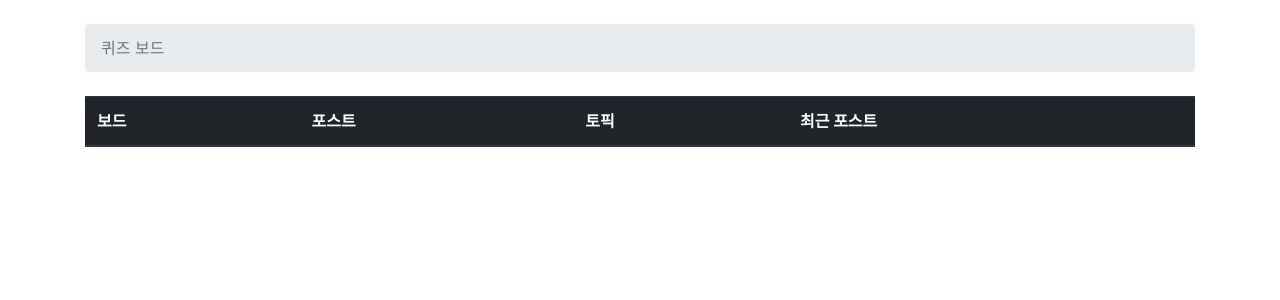
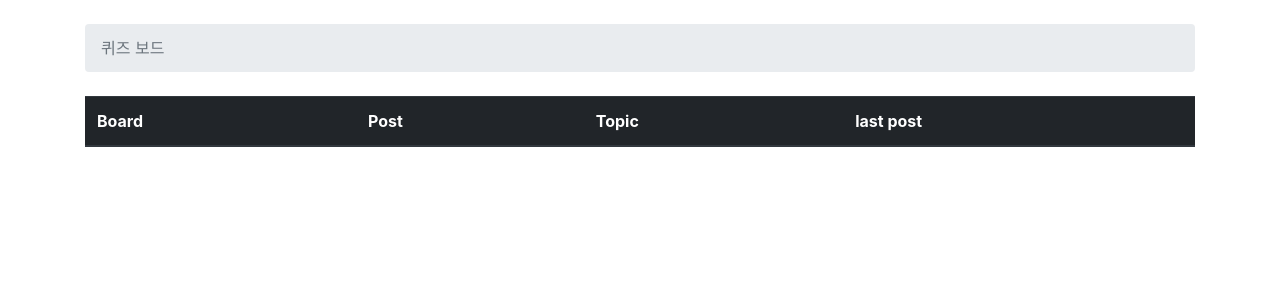
Before and after one commit to Josephpaik/quiz_board, a Django app: page / in a window 1280 px wide. Shown: the part 56-356 px from the top of the page. Run offline with Django 3.2, Linux system fonts and the light colour scheme; data that the repository does not hold is empty; some libraries are stand-ins or nearby versions.

Commit message:
part 6 Pagination added. board views converted with GCBV

```diff
--- a/boards/admin.py
+++ b/boards/admin.py
@@ -1,5 +1,7 @@
 from django.contrib import admin
-from .models import Board
+from .models import Board, Topic, Post
 
 
 admin.site.register(Board)
+admin.site.register(Topic)
+admin.site.register(Post)
--- a/boards/templates/boards/home.html
+++ b/boards/templates/boards/home.html
@@ -8,10 +8,10 @@
     <table class="table">
       <thead class="thead-dark">
         <tr>
-          <th>보드</th>
-          <th>포스트</th>
-          <th>토픽</th>
-          <th>최근 포스트</th>
+          <th>Board</th>
+          <th>Post</th>
+          <th>Topic</th>
+          <th>last post</th>
         </tr>
       </thead>
       <tbody>
@@ -37,7 +37,7 @@
                         </small>
                     {% else %}
                         <small class="text-muted">
-                            <em>포스트 없음</em>
+                            <em>No post, yet</em>
                         </small>
                     {% endif %}
                 {% endwith %}
--- a/boards/views.py
+++ b/boards/views.py
@@ -23,28 +23,65 @@ def about(request):
     return render(request, 'about.html')
 
 
-def board_topics(request, pk):
-    board = get_object_or_404(Board, pk=pk)
-    queryset = board.topics.order_by('-last_updated').annotate(replies=Count('posts') - 1)
-    page = request.GET.get('page', 1)
-
-    paginator = Paginator(queryset, 15)
-
-    try:
-        topics = paginator.page(page)
-    except PageNotAnInteger:
-        topics = paginator.page(1)
-    except EmptyPage:
-        topics = paginator.page(paginator.num_pages)
-
-    return render(request, 'boards/topics.html', {'board': board, 'topics': topics})
+# def board_topics(request, pk):
+#     board = get_object_or_404(Board, pk=pk)
+#     queryset = board.topics.order_by('-last_updated').annotate(replies=Count('posts') - 1)
+#     page = request.GET.get('page', 1)
+#
+#     paginator = Paginator(queryset, 12)
+#
+#     try:
+#         topics = paginator.page(page)
+#     except PageNotAnInteger:
+#         topics = paginator.page(1)
+#     except EmptyPage:
+#         topics = paginator.page(paginator.num_pages)
+#
+#     return render(request, 'boards/topics.html', {'board': board, 'topics': topics})
 
 
-def topic_posts(request, pk, topic_pk):
-    topic = get_object_or_404(Topic, board__pk=pk, pk=topic_pk)
-    topic.views += 1
-    topic.save()
-    return render(request, 'boards/topic_posts.html', {'topic': topic})
+class TopicListView(ListView):
+    model = Topic
+    context_object_name = 'topics'
+    template_name = 'boards/topics.html'
+    paginate_by = 12
+
+    def get_context_data(self, *, object_list=None, **kwargs):
+        kwargs['board'] = self.board
+        return super().get_context_data(**kwargs)
+
+    def get_queryset(self):
+        self.board = get_object_or_404(Board, pk=self.kwargs.get('pk'))
+        queryset = self.board.topics.order_by('-last_updated').annotate(replies=Count('posts') - 1)
+        return queryset
+
+
+# def topic_posts(request, pk, topic_pk):
+#     topic = get_object_or_404(Topic, board__pk=pk, pk=topic_pk)
+#     topic.views += 1
+#     topic.save()
+#     return render(request, 'boards/topic_posts.html', {'topic': topic})
+
+
+class PostListView(ListView):
+    model = Post
+    context_object_name = 'posts'
+    template_name = 'boards/topic_posts.html'
+    paginate_by = 3
+
+    def get_context_data(self, *, object_list=None, **kwargs):
+        self.topic.views += 1
+        self.topic.save()
+        kwargs['topic'] = self.topic
+        return super().get_context_data(**kwargs)
+
+    def get_queryset(self):
+        self.topic = get_object_or_404(
+            Topic,
+            board__pk=self.kwargs.get('pk'),
+            pk=self.kwargs.get('topic_pk'))
+        queryset = self.topic.posts.order_by('created_at')
+        return queryset
 
 
 @login_required
--- a/quiz_board/urls.py
+++ b/quiz_board/urls.py
@@ -28,12 +28,13 @@ urlpatterns = [
     path('admin/', admin.site.urls),
 
     # board_topics
-    path('boards/<int:pk>/', views.board_topics, name='board_topics'),
+    # path('boards/<int:pk>/', views.board_topics, name='board_topics'),
+    path('boards/<int:pk>/', views.TopicListView.as_view(), name='board_topics'),
     path('boards/<int:pk>/new/', views.new_topic, name='new_topic'),
 
     # topics_posts
     path('boards/<int:pk>/topics/<int:topic_pk>/',
-         views.topic_posts, name='topic_posts'),
+         views.PostListView.as_view(), name='topic_posts'),
     path('boards/<int:pk>/topics/<int:topic_pk>/reply/',
          views.reply_topic, name='reply_topic'),
     path('boards/<int:pk>/topics/<int:topic_pk>/posts/<int:post_pk>/edit/',
```
Also changed, not shown: boards/templates/boards/topic_posts.html (+6 -2 lines), boards/templates/boards/topics.html (+6 -3 lines), boards/tests/test_view_board_topics.py (+3 -5 lines), boards/tests/test_view_topic_posts.py (+2 -2 lines), templates/includes/pagination.html (added, +40 -0 lines).
